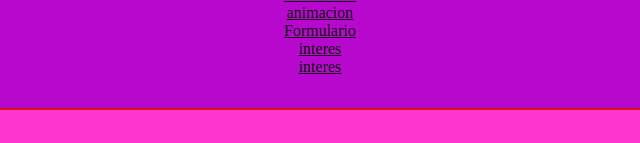
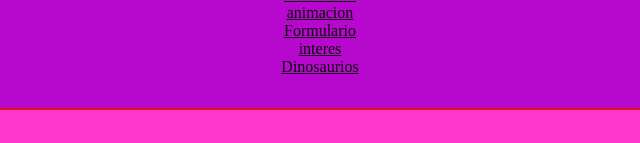
Before and after one commit to DiegoVU/4IV8-PSW-Veites-Uruchurtu-Diego, a plain HTML site: page index.html in a window 1280 px wide. Shown: the part 654-797 px from the top of the page, 320-960 px from the left. Drawn offline with Linux system fonts and the light colour scheme.

Commit message:
link agregado x2

```diff
--- a/index.html
+++ b/index.html
@@ -35,7 +35,7 @@
                    <li> <a href="Aanimacion.html">animacion</a></li>
                    <li><a href="formulario.html">Formulario</a></li>
                    <li><a href="problema01.html">interes</a></li>
-                   <li><a href="./Practica1/Dinosaurio.html">interes</a></li>
+                   <li><a href="./Practica1/Dinosaurio.html">Dinosaurios</a></li>
 
             </ul>
         </nav>
```
